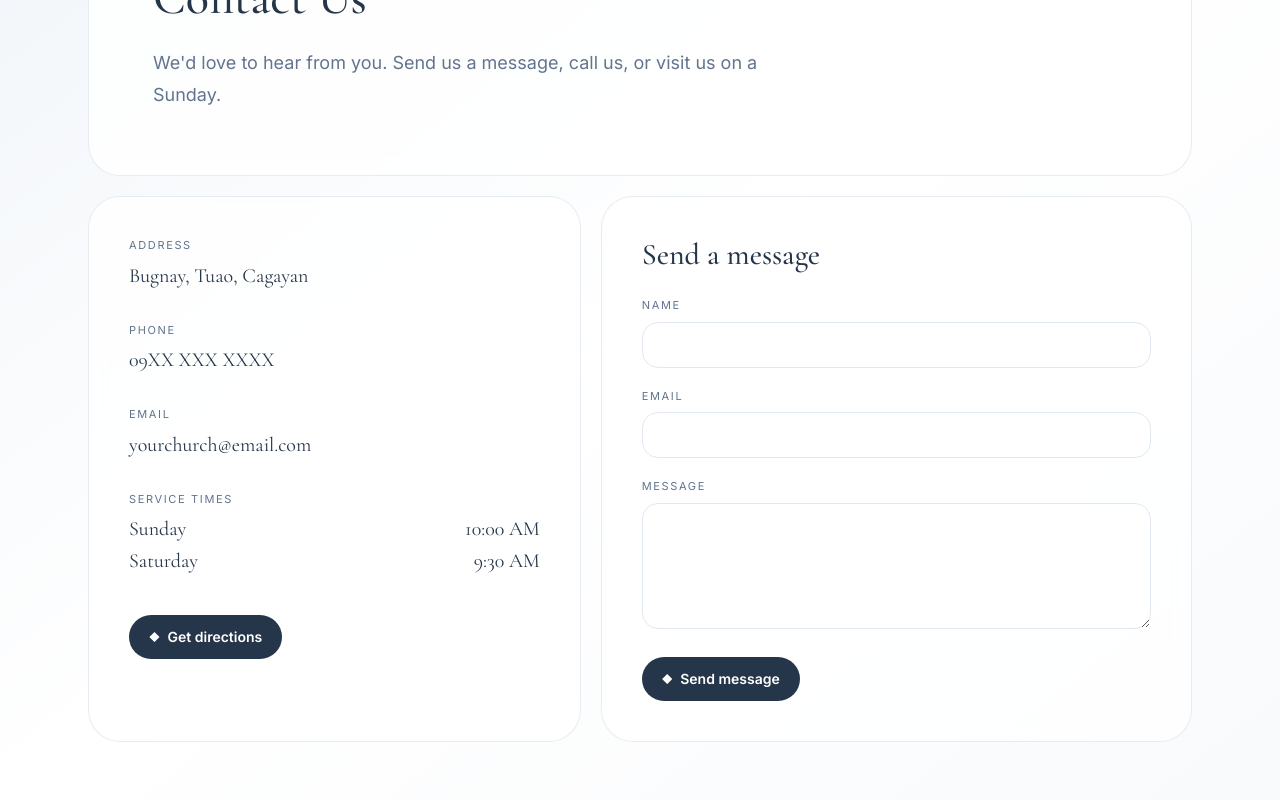
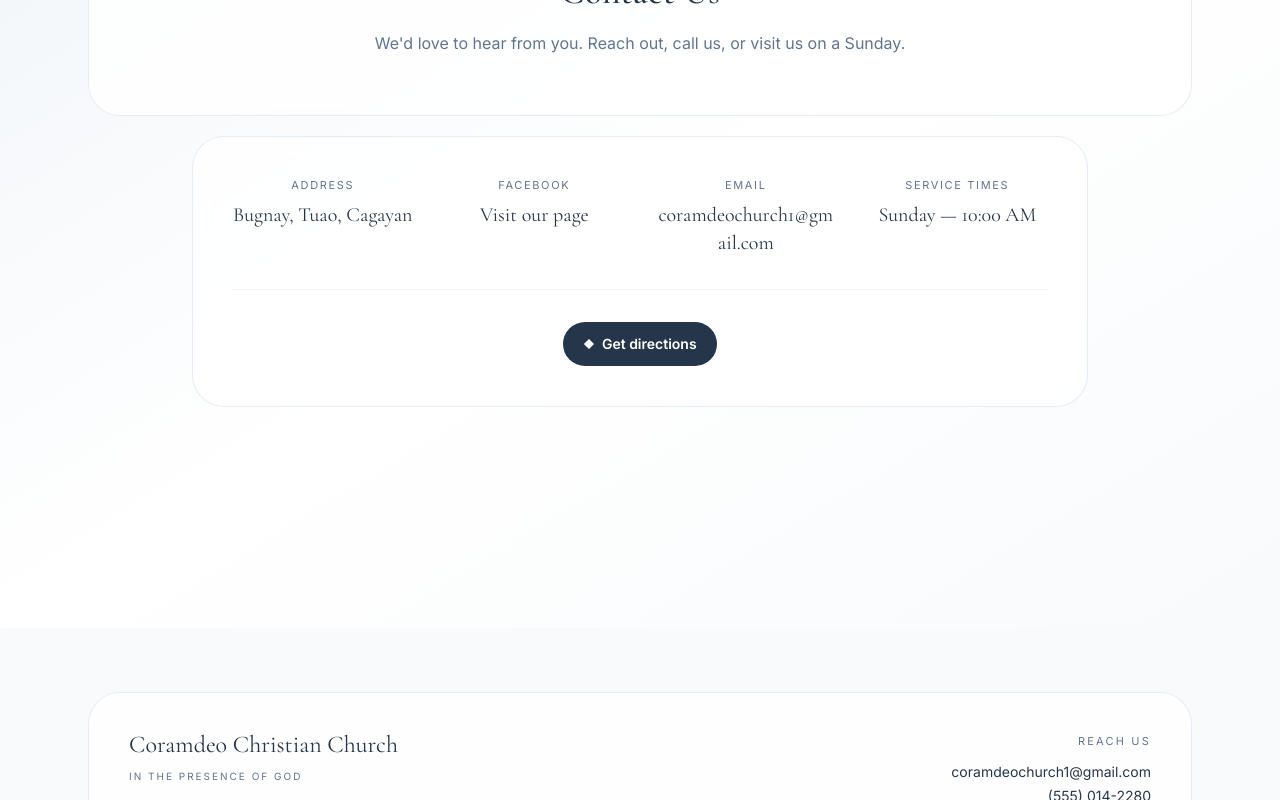
Before and after one commit to definitelynotyuriii/coramdeo-church, a React (Vite) app: page /contact in a window 1280 px wide. Shown: the part 260-1060 px from the top of the page. Built offline with nearby package versions, Linux system fonts and the light colour scheme.

Commit message:
Keep updating the church webiste

```diff
--- a/src/App.jsx
+++ b/src/App.jsx
@@ -1,5 +1,6 @@
 import { Routes, Route } from 'react-router-dom'
 import Layout from './layout/Layout'
+import JoinUs from './pages/JoinUs'
 import Home from './pages/Home'
 import About from './pages/About'
 import Ministries from './pages/Ministries'
@@ -8,6 +9,7 @@ import MusicMinistry from './pages/MusicMinistry'
 import YouthMinistry from './pages/YouthMinistry'
 import Give from './pages/Give'
 import Contact from './pages/Contact'
+
 
 function App() {
   return (
@@ -21,6 +23,7 @@ function App() {
         <Route path="/ministries/youth" element={<YouthMinistry />} />
         <Route path="/give" element={<Give />} />
         <Route path="/contact" element={<Contact />} />
+        <Route path="/join" element={<JoinUs />} />
       </Route>
     </Routes>
   )
--- a/src/layout/Footer.jsx
+++ b/src/layout/Footer.jsx
@@ -5,10 +5,10 @@ function Footer() {
         <div className="flex flex-col gap-8 md:flex-row md:justify-between">
           {/* Left */}
           <div>
-            <h2 className="font-['Cormorant_Garamond',serif] text-3xl leading-none">
-              Coramdeo
+            <h2 className="font-['Cormorant_Garamond',serif] text-2xl leading-none">
+              Coramdeo Christian Church
             </h2>
-            <p className="mt-3 text-[11px] tracking-[0.2em] text-slate-500 uppercase">
+            <p className="mt-3 text-[10px] tracking-[0.2em] text-slate-500 uppercase">
               In the presence of GOD
             </p>
             <p className="mt-6 max-w-sm text-sm leading-6 text-slate-500">
@@ -23,7 +23,7 @@ function Footer() {
               Reach us
             </p>
             <div className="mt-3 space-y-1 text-sm">
-              <p>hello@coramdeo.church</p>
+              <p>coramdeochurch1@gmail.com</p>
               <p>(555) 014-2280</p>
               <p>Bugnay, Tuao, Cagayan Valley</p>
             </div>
--- a/src/layout/Navbar.jsx
+++ b/src/layout/Navbar.jsx
@@ -86,7 +86,7 @@ function Navbar() {
             )
           )}
           <NavLink
-            to="/contact"
+            to="/join"
             className="bg-gray-900 text-white text-sm font-semibold px-5 py-2.5 rounded-full hover:bg-gray-800 transition-colors"
           >
             Join us
@@ -144,7 +144,7 @@ function Navbar() {
             )
           )}
           <NavLink
-            to="/contact"
+            to="/join"
             onClick={() => setOpen(false)}
             className="bg-gray-900 text-white text-sm font-semibold px-5 py-2.5 rounded-full text-center mt-1"
           >
--- a/src/pages/Contact.jsx
+++ b/src/pages/Contact.jsx
@@ -1,57 +1,32 @@
-import { useState } from 'react'
-
-// ===== EDIT YOUR CONTACT INFO HERE =====
 const CONTACT_INFO = {
   address: "Bugnay, Tuao, Cagayan",
   mapsQuery: "Bugnay, Tuao, Cagayan",
-  phone: "09XX XXX XXXX",
-  email: "yourchurch@email.com",
-  facebook: "", // paste your Facebook page link (leave empty to hide)
+  facebook: "https://www.facebook.com/profile.php?id=61565906514332",
+  email: "coramdeochurch1@gmail.com",
   services: [
     { day: "Sunday", time: "10:00 AM" },
-    { day: "Saturday", time: "9:30 AM" },
   ],
 }
-// =======================================
 
 function Contact() {
-  const [form, setForm] = useState({ name: '', email: '', message: '' })
-
-  const handleChange = (e) =>
-    setForm({ ...form, [e.target.name]: e.target.value })
-
-  const handleSubmit = (e) => {
-    e.preventDefault()
-    const subject = `Message from ${form.name}`
-    const body = `${form.message}\n\nFrom: ${form.name} (${form.email})`
-    window.location.href = `mailto:${CONTACT_INFO.email}?subject=${encodeURIComponent(
-      subject
-    )}&body=${encodeURIComponent(body)}`
-  }
-
-  const inputClass =
-    'mt-2 w-full rounded-2xl border border-slate-200 bg-white px-4 py-3 text-sm text-[#26364a] outline-none focus:border-[#26364a] transition-colors'
-
   return (
     <section className="min-h-screen bg-gradient-to-br from-slate-100 via-white to-slate-50 font-['Inter',sans-serif] text-[#26364a]">
       <div className="max-w-6xl mx-auto px-6 pt-8 pb-16">
-        {/* Header card */}
-        <div className="rounded-[32px] border border-slate-200/80 bg-white/80 backdrop-blur p-12 md:p-16">
+        <div className="rounded-[32px] border border-slate-200/80 bg-white/80 backdrop-blur p-12 md:p-16 text-center">
           <span className="text-[11px] font-semibold tracking-[0.2em] text-slate-500 uppercase">
             GET IN TOUCH
           </span>
-          <h1 className="mt-6 font-['Cormorant_Garamond',serif] text-4xl md:text-5xl leading-[1.05] font-medium">
+          <h1 className="mt-6 font-['Cormorant_Garamond',serif] text-4xl md:text-4xl leading-[1.05] font-medium">
             Contact <span>Us</span>
           </h1>
-          <p className="mt-6 max-w-[38rem] text-lg leading-8 text-slate-500">
-            We'd love to hear from you. Send us a message, call us, or visit us
+          <p className="mt-6 max-w-[38rem] mx-auto text-base leading-4 text-slate-500">
+            We'd love to hear from you. Reach out, call us, or visit us
             on a Sunday.
           </p>
         </div>
 
-        <div className="mt-5 grid gap-5 lg:grid-cols-[1fr_1.2fr]">
-          {/* Info card */}
-          <div className="rounded-[32px] border border-slate-200/80 bg-white/80 backdrop-blur p-10 flex flex-col gap-8">
+        <div className="mt-5 rounded-[32px] border border-slate-200/80 bg-white/80 backdrop-blur p-10 max-w-4xl mx-auto">
+          <div className="grid grid-cols-2 md:grid-cols-4 gap-8 text-center">
             <div>
               <div className="text-[11px] tracking-[0.15em] text-slate-500 uppercase">
                 Address
@@ -63,11 +38,16 @@ function Contact() {
 
             <div>
               <div className="text-[11px] tracking-[0.15em] text-slate-500 uppercase">
-                Phone
+                Facebook
               </div>
-              <div className="mt-2 font-['Cormorant_Garamond',serif] text-xl">
-                {CONTACT_INFO.phone}
-              </div>
+              <a
+                href={CONTACT_INFO.facebook}
+                target="_blank"
+                rel="noopener noreferrer"
+                className="mt-2 font-['Cormorant_Garamond',serif] text-xl block hover:underline"
+              >
+                Visit our page
+              </a>
             </div>
 
             <div>
@@ -87,16 +67,16 @@ function Contact() {
                 {CONTACT_INFO.services.map((s) => (
                   <div
                     key={s.day}
-                    className="flex justify-between font-['Cormorant_Garamond',serif] text-xl"
+                    className="font-['Cormorant_Garamond',serif] text-xl"
                   >
-                    <span>{s.day}</span>
-                    <span>{s.time}</span>
+                    {s.day} — {s.time}
                   </div>
                 ))}
               </div>
             </div>
+          </div>
 
-            <div className="flex flex-wrap gap-3 pt-2">
+          <div className="flex flex-wrap gap-3 pt-8 justify-center border-t border-slate-100 mt-8">
             <a
               href={`https://www.google.com/maps/search/?api=1&query=${encodeURIComponent(
                 CONTACT_INFO.mapsQuery
@@ -107,71 +87,7 @@ function Contact() {
             >
               <span className="text-[10px]">◆</span> Get directions
             </a>
-              {CONTACT_INFO.facebook && (
-                <a
-                  href={CONTACT_INFO.facebook}
-                  target="_blank"
-                  rel="noopener noreferrer"
-                  className="rounded-full border border-slate-300 bg-white/60 text-sm font-medium px-5 py-3 hover:bg-white transition-colors"
-                >
-                  Facebook
-                </a>
-              )}
           </div>
-          </div>
-
-          {/* Form card */}
-          <form
-            onSubmit={handleSubmit}
-            className="rounded-[32px] border border-slate-200/80 bg-white/80 backdrop-blur p-10"
-          >
-            <h2 className="font-['Cormorant_Garamond',serif] text-3xl font-medium">
-              Send a message
-            </h2>
-
-            <label className="mt-6 block text-[11px] tracking-[0.15em] text-slate-500 uppercase">
-              Name
-              <input
-                type="text"
-                name="name"
-                value={form.name}
-                onChange={handleChange}
-                required
-                className={inputClass}
-              />
-            </label>
-
-            <label className="mt-5 block text-[11px] tracking-[0.15em] text-slate-500 uppercase">
-              Email
-              <input
-                type="email"
-                name="email"
-                value={form.email}
-                onChange={handleChange}
-                required
-                className={inputClass}
-              />
-            </label>
-
-            <label className="mt-5 block text-[11px] tracking-[0.15em] text-slate-500 uppercase">
-              Message
-              <textarea
-                name="message"
-                value={form.message}
-                onChange={handleChange}
-                required
-                rows={5}
-                className={inputClass}
-              />
-            </label>
-
-            <button
-              type="submit"
-              className="mt-6 inline-flex items-center gap-2 rounded-full bg-[#26364a] text-white text-sm font-semibold px-5 py-3 hover:bg-[#1c2a3a] transition-colors cursor-pointer"
-            >
-              <span className="text-[10px]">◆</span> Send message
-            </button>
-          </form>
         </div>
       </div>
     </section>
--- /dev/null
+++ b/src/pages/JoinUs.jsx
@@ -0,0 +1,94 @@
+import { useState } from 'react'
+
+const JOIN_EMAIL = "yourchurch@email.com"
+
+function JoinUs() {
+  const [form, setForm] = useState({ name: '', email: '', message: '' })
+
+  const handleChange = (e) =>
+    setForm({ ...form, [e.target.name]: e.target.value })
+
+  const handleSubmit = (e) => {
+    e.preventDefault()
+    const subject = `Join us message from ${form.name}`
+    const body = `${form.message}\n\nFrom: ${form.name} (${form.email})`
+    window.location.href = `mailto:${JOIN_EMAIL}?subject=${encodeURIComponent(
+      subject
+    )}&body=${encodeURIComponent(body)}`
+  }
+
+  const inputClass =
+    'mt-2 w-full rounded-2xl border border-slate-200 bg-white px-4 py-3 text-sm text-[#26364a] outline-none focus:border-[#26364a] transition-colors'
+
+  return (
+    <section className="min-h-screen bg-gradient-to-br from-slate-100 via-white to-slate-50 font-['Inter',sans-serif] text-[#26364a]">
+      <div className="max-w-6xl mx-auto px-6 pt-8 pb-16">
+        <div className="rounded-[32px] border border-slate-200/80 bg-white/80 backdrop-blur p-12 md:p-16 text-center">
+          <span className="text-[10px] font-semibold tracking-[0.2em] text-slate-500 uppercase">
+            BECOME PART OF US
+          </span>
+          <h1 className="mt-6 font-['Cormorant_Garamond',serif] text-4xl md:text-5xl leading-[1.05] font-medium">
+            Join <span>Us</span>
+          </h1>
+          <p className="mt-6 max-w-[38rem] mx-auto text-lg leading-8 text-slate-500">
+            Tell us a bit about yourself and we'll reach out to welcome you.
+          </p>
+        </div>
+
+        <form
+          onSubmit={handleSubmit}
+          className="mt-5 rounded-[32px] border border-slate-200/80 bg-white/80 backdrop-blur p-10 max-w-xl mx-auto text-center"
+        >
+          <h2 className="font-['Cormorant_Garamond',serif] text-3xl font-medium">
+            Send a message
+          </h2>
+
+          <label className="mt-6 block text-[11px] tracking-[0.15em] text-slate-500 uppercase text-left">
+            Name
+            <input
+              type="text"
+              name="name"
+              value={form.name}
+              onChange={handleChange}
+              required
+              className={inputClass}
+            />
+          </label>
+
+          <label className="mt-5 block text-[11px] tracking-[0.15em] text-slate-500 uppercase text-left">
+            Email
+            <input
+              type="email"
+              name="email"
+              value={form.email}
+              onChange={handleChange}
+              required
+              className={inputClass}
+            />
+          </label>
+
+          <label className="mt-5 block text-[11px] tracking-[0.15em] text-slate-500 uppercase text-left">
+            Message
+            <textarea
+              name="message"
+              value={form.message}
+              onChange={handleChange}
+              required
+              rows={5}
+              className={inputClass}
+            />
+          </label>
+
+          <button
+            type="submit"
+            className="mt-6 inline-flex items-center gap-2 rounded-full bg-[#26364a] text-white text-sm font-semibold px-5 py-3 hover:bg-[#1c2a3a] transition-colors cursor-pointer"
+          >
+            <span className="text-[5px]">◆</span> Join us
+          </button>
+        </form>
+      </div>
+    </section>
+  )
+}
+
+export default JoinUs
```
Lines whose indentation alone changed are shown as unchanged.
